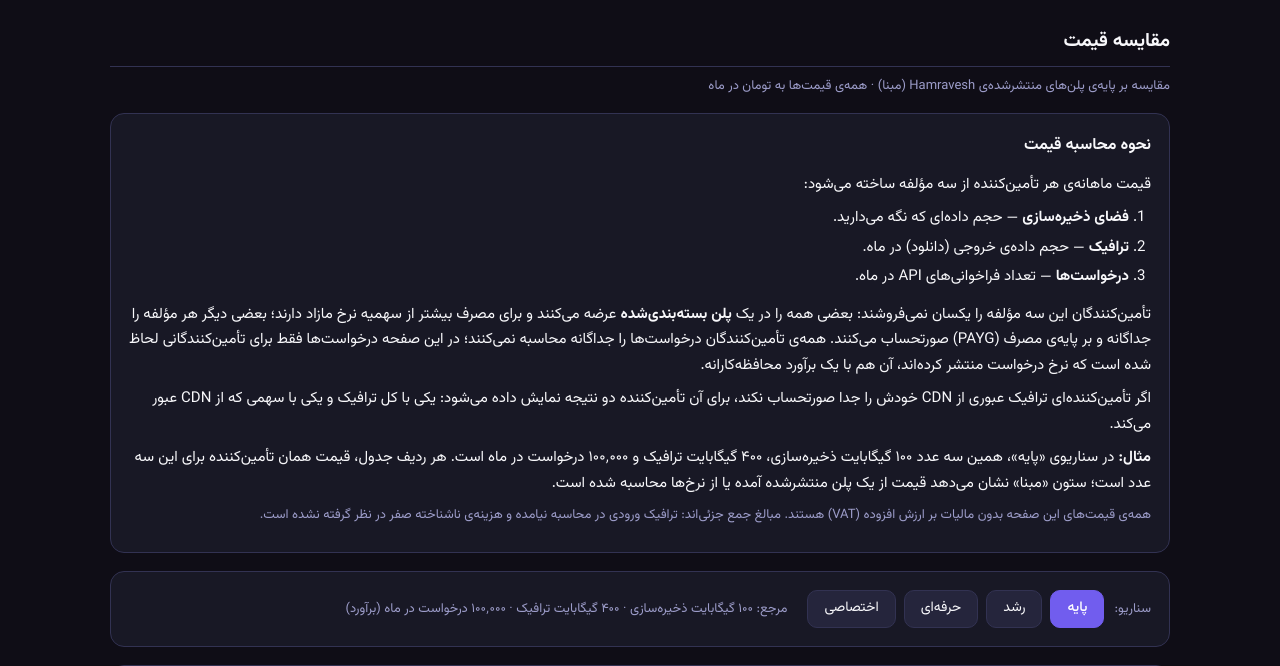
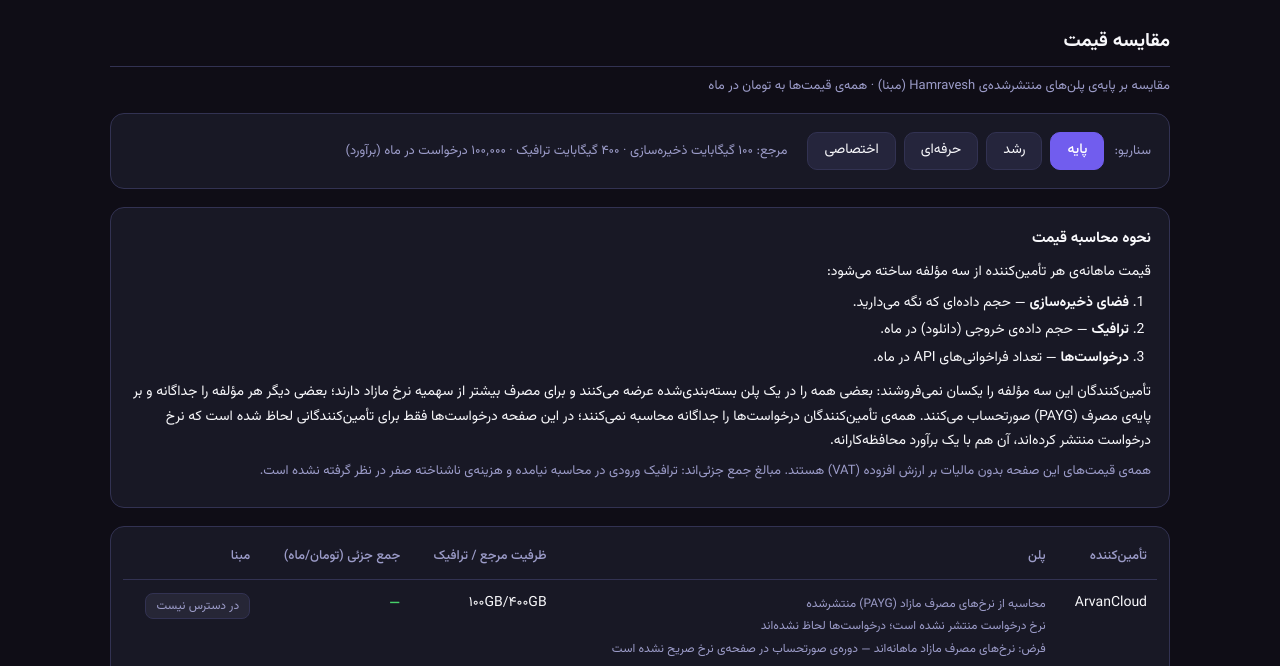
Before and after one commit to MHAlamy/IranCloudIntel, a FastAPI app: page /object-storage in a window 1280 px wide. Shown: the part 148-814 px from the top of the page. Run offline with FastAPI, Linux system fonts and the light colour scheme; data comes from the database, SQL or seed files in the repository; data that the repository does not hold is empty.

Commit message:
Move the Object Storage method box under the chart and trim it
Place the «نحوه محاسبه قیمت» box between the chart and the table, drop the CDN and worked-example paragraphs, and render its body at table size (14px) with a 15px semi-bold title so it reads as a note rather than a heading. The VAT/partial-total line stays as the single page-level caveat.

```diff
--- a/app/static/style.css
+++ b/app/static/style.css
@@ -120,11 +120,14 @@ body {
 .badge-mismatch { background: rgba(255, 113, 97, 0.12); color: var(--error); border-color: rgba(255, 113, 97, 0.4); }
 .badge-review { background: rgba(255, 172, 35, 0.12); color: var(--warning); border-color: rgba(255, 172, 35, 0.4); }
 
-/* explanatory method box (Object Storage) */
-.method-card p { margin: 8px 0; }
-.method-list { margin: 6px 0 12px; padding-right: 22px; }
-.method-list li { margin: 4px 0; }
-.method-footnote { margin-top: 12px; }
+/* explanatory method box (Object Storage): body text matches the table, the
+   title stays only slightly above it so it reads as a note, not a heading */
+.method-card { font-size: 14px; line-height: 1.75; }
+.method-card .card-title { font-size: 15px; font-weight: 600; margin-bottom: 8px; }
+.method-card p { margin: 6px 0; }
+.method-list { margin: 6px 0 10px; padding-right: 22px; }
+.method-list li { margin: 3px 0; }
+.method-footnote { margin-top: 10px; font-size: 13px; }
 
 /* banners */
 .banner {
--- a/app/templates/os.html
+++ b/app/templates/os.html
@@ -9,8 +9,6 @@
 <section class="product-section">
   <h2 class="section-title">مقایسه قیمت</h2>
   <p class="section-note muted">مقایسه بر پایه‌ی پلن‌های منتشرشده‌ی {{ view.baseline_name }} (مبنا) · همه‌ی قیمت‌ها به تومان در ماه</p>
-
-  {% include 'os_methodology.html' %}
 
   {% include 'os_comparison.html' %}
 
--- a/app/templates/os_comparison.html
+++ b/app/templates/os_comparison.html
@@ -11,6 +11,8 @@
 </section>
 
 {% include 'price_chart.html' %}
+
+{% include 'os_methodology.html' %}
 
 <section class="card table-card">
   <table class="price-table">
--- a/app/templates/os_methodology.html
+++ b/app/templates/os_methodology.html
@@ -1,5 +1,6 @@
 {# Single explanation of the pricing model. Per-row notes stay provider-specific
-   and only say which model that provider uses. #}
+   and only say which model that provider uses. Placed between the chart and the
+   table so the chart is read first and the model right before the numbers. #}
 <section class="card method-card">
   <h3 class="card-title">نحوه محاسبه قیمت</h3>
 
@@ -12,29 +13,12 @@
 
   <p>
     تأمین‌کنندگان این سه مؤلفه را یکسان نمی‌فروشند: بعضی همه را در یک
-    <strong>پلن بسته‌بندی‌شده</strong> عرضه می‌کنند و برای مصرف بیشتر از سهمیه نرخ مازاد
-    دارند؛ بعضی دیگر هر مؤلفه را جداگانه و بر پایه‌ی مصرف (PAYG) صورتحساب می‌کنند.
-    همه‌ی تأمین‌کنندگان درخواست‌ها را جداگانه محاسبه نمی‌کنند؛ در این صفحه درخواست‌ها
-    فقط برای تأمین‌کنندگانی لحاظ شده است که نرخ درخواست منتشر کرده‌اند، آن هم با یک
-    برآورد محافظه‌کارانه.
+    پلن بسته‌بندی‌شده عرضه می‌کنند و برای مصرف بیشتر از سهمیه نرخ مازاد دارند؛
+    بعضی دیگر هر مؤلفه را جداگانه و بر پایه‌ی مصرف (PAYG) صورتحساب می‌کنند.
+    همه‌ی تأمین‌کنندگان درخواست‌ها را جداگانه محاسبه نمی‌کنند؛ در این صفحه
+    درخواست‌ها فقط برای تأمین‌کنندگانی لحاظ شده است که نرخ درخواست منتشر کرده‌اند،
+    آن هم با یک برآورد محافظه‌کارانه.
   </p>
-
-  <p>
-    اگر تأمین‌کننده‌ای ترافیک عبوری از CDN خودش را جدا صورتحساب نکند، برای آن
-    تأمین‌کننده دو نتیجه نمایش داده می‌شود: یکی با کل ترافیک و یکی با سهمی که از
-    CDN عبور می‌کند.
-  </p>
-
-  {% if view.selected_scenario %}
-  <p>
-    <strong>مثال:</strong> در سناریوی «{{ view.selected_scenario.label }}»، همین سه عدد
-    {{ view.selected_scenario.storage_fa }} ذخیره‌سازی،
-    {{ view.selected_scenario.traffic_fa }} ترافیک و
-    {{ view.selected_scenario.requests_fa }} درخواست در ماه است. هر ردیف جدول، قیمت
-    همان تأمین‌کننده برای این سه عدد است؛ ستون «مبنا» نشان می‌دهد قیمت از یک پلن
-    منتشرشده آمده یا از نرخ‌ها محاسبه شده است.
-  </p>
-  {% endif %}
 
   <p class="muted method-footnote">
     همه‌ی قیمت‌های این صفحه بدون مالیات بر ارزش افزوده (VAT) هستند. مبالغ جمع جزئی‌اند:
```
Also changed, not shown: price_gathering_guide.md (+6 -5 lines), tests/test_os_dashboard.py (+8 -4 lines), v1_milestones.md (+2 -2 lines).
